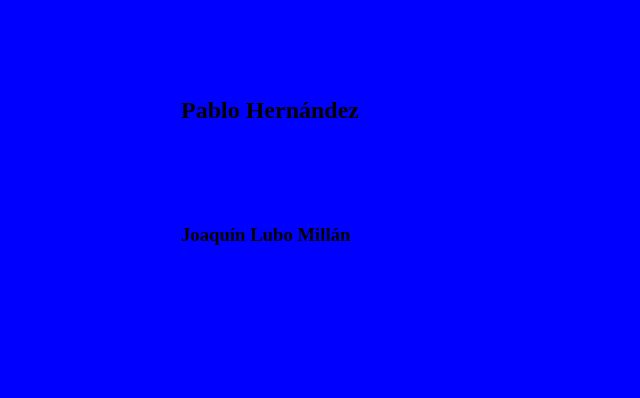
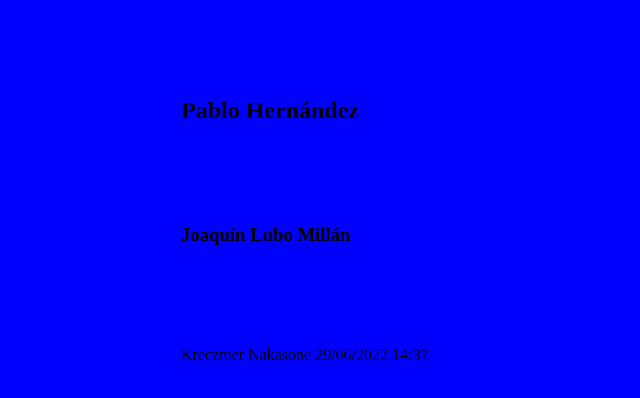
Before and after one commit to yukikreczmer/TP_SO_I4_Equipo104, a plain HTML site: page index.html in a window 1280 px wide. Shown: the part 240-638 px from the top of the page, without its empty margins (119-759 px from the left). Drawn offline with Linux system fonts and the light colour scheme.

Commit message:
al unísono

```diff
--- a/index.html
+++ b/index.html
@@ -10,5 +10,6 @@
 	<h1>Control de versiones</h1>
 	<h2>Pablo Hernández</h2>
 	<h3>Joaquín Lubo Millán</h3>
+	<p>Kreczmer Nakasone 29/06/2022 14:37 </p>
 </body>
 </html>
```
